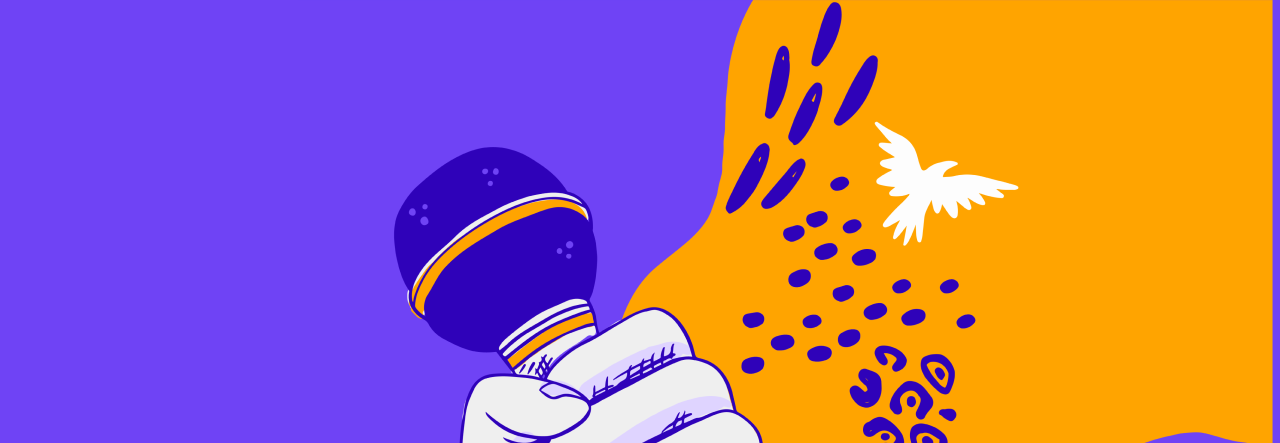
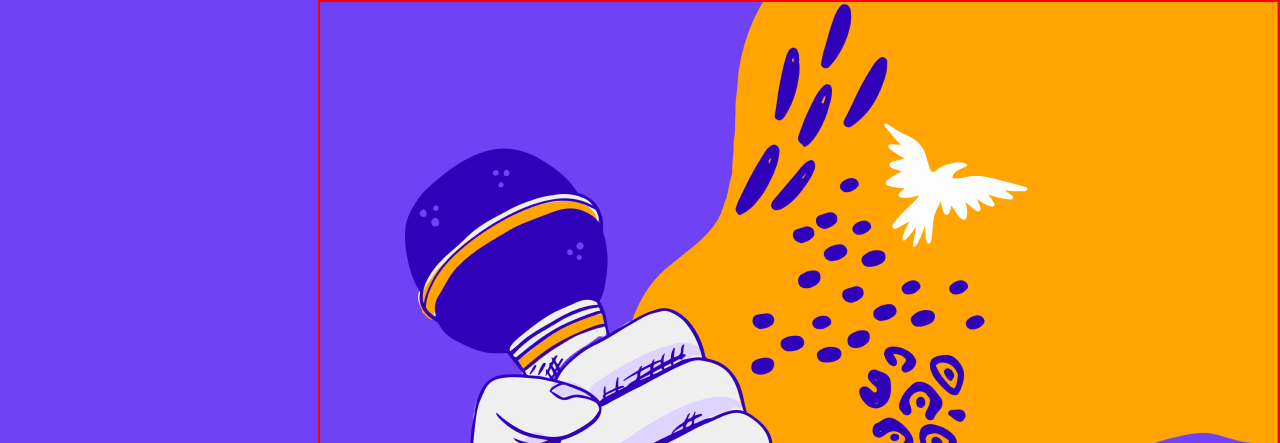
Before and after one commit to EvaMary82/emar2130, a website: page public/index.html in a window 1280 px wide. Shown: the top 443 px of the page. Drawn offline with Linux system fonts and the light colour scheme.

Commit message:
fixed hero-image to be aligned to the right by using flex-box

```diff
--- a/public/index.html
+++ b/public/index.html
@@ -15,7 +15,7 @@
           <h1 class ="header-text">Track your podcast addiction</h1>
           <a href="#" class="button-primary button "> Add Title </a>
         </div>
-          <div class = "hero-image"> <img src ="images/hero image.png"></div>
+          <div class = "hero-image"> <img src ="images/hero-image.png"></div>
   </section>
   <section class="layout-grid">
     <img src="images/podcast(philosophy).png">
--- a/public/style.css
+++ b/public/style.css
@@ -1,13 +1,14 @@
 * {
   margin: 0;
   padding: 0;
-  box-sizing: border-box;
-}/* I used this to0 get rid of the weird border that I was getting */
+  /*box-sizing: border-box;*/
+}/* I used this to get rid of the weird border that I was getting */
 .hero-section{
   background-color: #6f43f5;
   display: flex;
   align-items: center;
   justify-content: flex-end;
+  height:  auto;/* this makes usre that the height adjusts according to the elements that are placed within*/
   /*border-bottom: 1px solid #e4ebf3;
   padding:30px 80px;
   font-weight: 700;
@@ -22,7 +23,12 @@
 
 .hero-image{
   flex: 1;
+  display: flex;
+  justify-content: flex-end;
+  align-items: center;
   margin-left: auto;
+  border: 1px solid red;
+}
   /*text-align: right; this is used to style text not to position elements*/
   /*max-width: 20%;
   max-height: 30%;
@@ -31,7 +37,11 @@
   display: block;
   padding-right: 0%;*/
 
-}
+.hero-image img {
+  max-width: 979px;
+  height: auto;
+  border: 1px solid red;
+}/* this styling property is used to ensure the image takes up the full width and is aligned to the right*/
 
 
 .button-primary {
@@ -74,7 +84,7 @@ a{
   text-decoration: underline;
 }
 
-.image{
+/*.image{
   width: auto;
   height: auto;
   flex: 0 auto;
@@ -83,7 +93,7 @@ a{
   margin-left: 65px;
   padding-top: 0;
   padding-right: 0;
-}
+}*/
 .body{
   padding-left: 0;
   padding-right: 0;
```
Also changed, not shown: public/images/hero-image.png (added).
